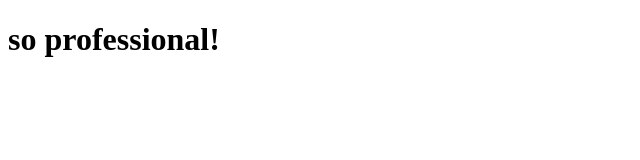
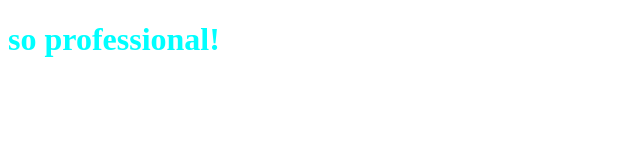
Before and after one commit to Miles4242/special-funicular, a plain HTML site: page index.html in a window 1280 px wide. Shown: the whole page, without its empty margins (0-640 px from the left). Drawn offline with Linux system fonts and the light colour scheme.

Commit message:
added a style.css file

```diff
--- a/index.html
+++ b/index.html
@@ -4,6 +4,7 @@
     <meta charset="UTF-8">
     <meta http-equiv="X-UA-Compatible" content="IE=edge">
     <meta name="viewport" content="width=<device-width>, initial-scale=1.0">
+        <link rel="stylesheet" href="style.css">
     <title>Document</title>
 </head>
 <body>
--- /dev/null
+++ b/style.css
@@ -0,0 +1,4 @@
+h1 {
+    color: aqua;
+    font-family: comic sans-serif;
+}
```
